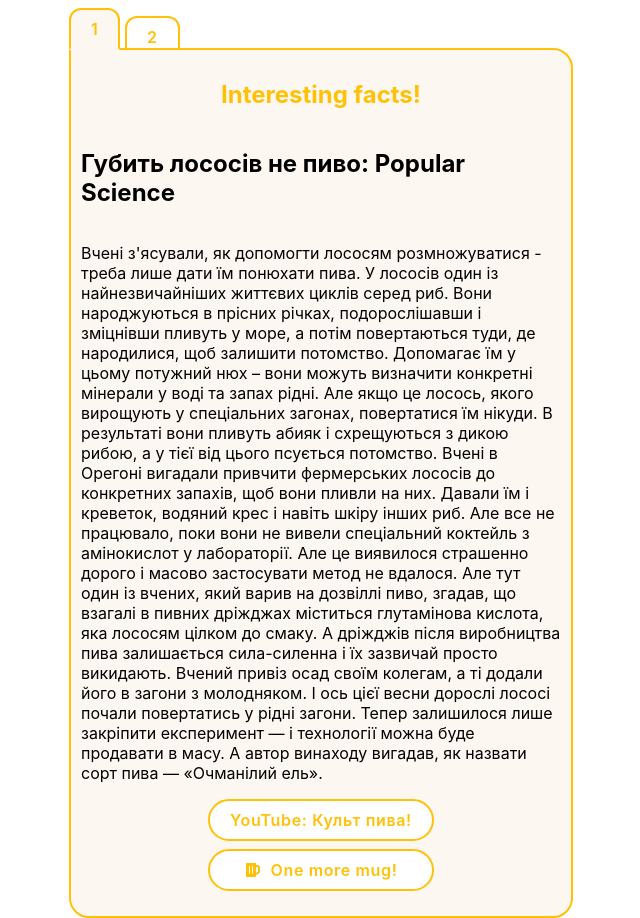
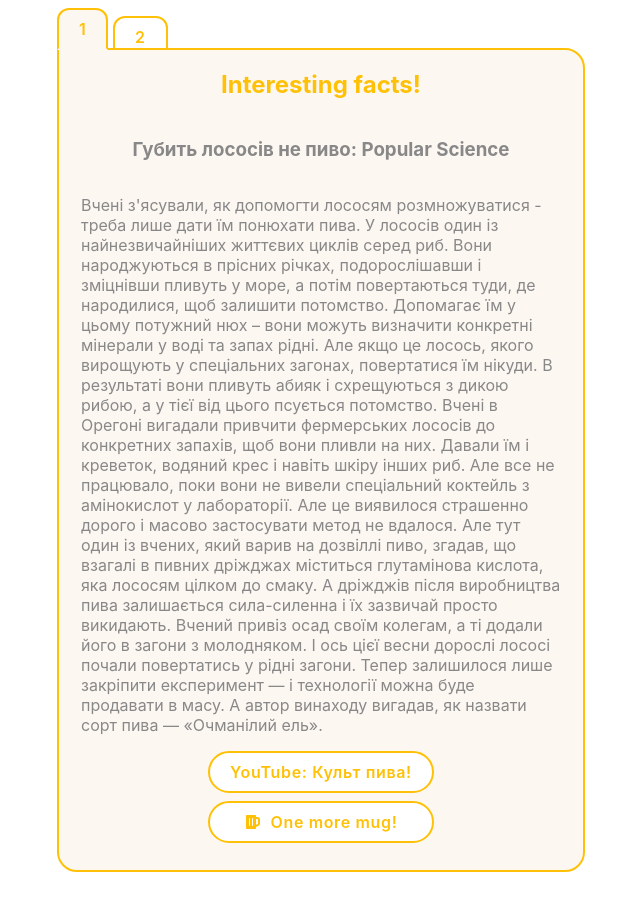
Before and after one commit to KomaNatoR/beer-land, a React (Create React App) app: page /beer-land/interesting/1 in a window 1280 px wide. Shown: the whole page, without its empty margins (319-959 px from the left). After the commit the page ends 872 px from the top, so only its background shows below. Built offline with nearby package versions, Linux system fonts and the light colour scheme.

Commit message:
color fixing!

```diff
--- a/src/components/pages/BeerList/beerListElems/BeerItem.jsx
+++ b/src/components/pages/BeerList/beerListElems/BeerItem.jsx
@@ -30,7 +30,7 @@ const BeerItem = (props) => {
                 <img src={image_url} alt="somebeer" />
 
                 <p>{description}</p>
-                <p>---------------------------------</p>
+                <p style={{color:"#FFC107"}}>-----------------------------------</p>
                 <p>Вперше зварено: <span>{first_brewed}</span></p>
                 <p>Вміст спирту: <span>{abv}</span></p>
                 <p>Гіркота: <span>{ibu}</span></p>
--- a/src/components/pages/BeerList/beerListElems/beerListElems.styled.js
+++ b/src/components/pages/BeerList/beerListElems/beerListElems.styled.js
@@ -44,7 +44,7 @@ export const BeerItemStyled = styled.div`
 
             span {
                 font-weight: bold;
-                color: ${({ theme }) => theme.colors.black};
+                color: ${({ theme }) => theme.colors.gray};
             }
         }
         img {
@@ -75,7 +75,7 @@ export const BeerItemStyled = styled.div`
 
         h3 {
             margin: 0;
-            color: ${({ theme }) => theme.colors.black};
+            color: ${({ theme }) => theme.colors.yellow};
         }
         p {
             color: ${({ theme }) => theme.colors.gray};
@@ -100,7 +100,7 @@ export const BeerRecipeStyled = styled.div`
     min-height: 320px;
     padding: 0px 10px 40px 20px;
 
-    color: ${({ theme }) => theme.colors.black};
+    color: ${({ theme }) => theme.colors.yellow};
     border-radius: 20px;
 
     p {
@@ -108,7 +108,7 @@ export const BeerRecipeStyled = styled.div`
 
         text-align: start;
         font-weight: bolder;
-        color: ${({ theme }) => theme.colors.black};
+        color: ${({ theme }) => theme.colors.yellow};
 
         span {
             font-weight: normal;;
@@ -120,7 +120,7 @@ export const BeerRecipeStyled = styled.div`
 
         text-align: start;
         font-weight: bolder;
-        color: ${({ theme }) => theme.colors.black};
+        color: ${({ theme }) => theme.colors.yellow};
 
         span {
             font-weight: normal;;
--- a/src/components/pages/InterestingPage/InterestingPage.jsx
+++ b/src/components/pages/InterestingPage/InterestingPage.jsx
@@ -7,13 +7,13 @@ import { FaBeer } from "react-icons/fa";
 const InterestingPage = () => {
     return (
         <InterestingStyled>
-            <h1>Interesting facts!</h1>
-            <div className="intpage_nav">
+            <h2>Interesting facts!</h2>
+            <div>
                 <div style={{ position: "relative", width:"54px" }}>
-                    <NavLink to="/interesting/1" className={"int_pages"}>1</NavLink>
+                    <NavLink to="/interesting/1" className="int_pages">1</NavLink>
                 </div>
                 <div style={{position:"relative"}}>
-                    <NavLink to="/interesting/2" className={"int_pages"}>2</NavLink>
+                    <NavLink to="/interesting/2" className="int_pages">2</NavLink>
                 </div>
             </div>
 
--- a/src/components/pages/InterestingPage/intElems/ElemOne.jsx
+++ b/src/components/pages/InterestingPage/intElems/ElemOne.jsx
@@ -1,7 +1,7 @@
 const ElemOne = () => {
     return (
         <>
-            <h2>Губить лососів не пиво: Popular Science</h2>
+            <h3>Губить лососів не пиво: Popular Science</h3>
             <p>Вчені з'ясували, як допомогти лососям розмножуватися - треба лише дати їм понюхати пива.
                 У лососів один із найнезвичайніших життєвих циклів серед риб. Вони народжуються в прісних річках,
                 подорослішавши і зміцнівши пливуть у море, а потім повертаються туди, де народилися, щоб залишити потомство.
--- a/src/components/pages/InterestingPage/intElems/ElemSecond.jsx
+++ b/src/components/pages/InterestingPage/intElems/ElemSecond.jsx
@@ -3,7 +3,7 @@ import monk from "../../../../img/secod_page_monk.jpg"
 const ElemSecond = () => {
     return (
         <>
-            <h2>Ще по одній?</h2>
+            <h3>Ще по одній?</h3>
 
             <img style={{ width: "250px", height: "250px"}} src={monk} alt="monk" />
             <p>
--- a/src/components/pages/InterestingPage/interesting.styled.js
+++ b/src/components/pages/InterestingPage/interesting.styled.js
@@ -9,7 +9,7 @@ export const InterestingStyled = styled.div`
 
     width: 480px;
     min-height: 200px;
-    padding: 10px;
+    padding: 0px 22px 12px 22px;
     margin-top: 6vh;
     margin-left: auto;
     margin-right: auto;
@@ -18,12 +18,18 @@ export const InterestingStyled = styled.div`
     border: 2px solid ${({ theme }) => theme.colors.yellow};
     border-radius: 0 20px 20px 20px;
 
-    h1 {
+    h2 {
         text-align: center;
         color:${({theme})=>theme.colors.yellow};
     }
+    h3 {
+        color:${({theme})=>theme.colors.gray};
+    }
+    p {
+        color:${({theme})=>theme.colors.gray};
+    }
 
-    .intpage_nav {
+    > div:first-of-type {
         position: absolute;
         top: -42px;
         left: -2px;
```
